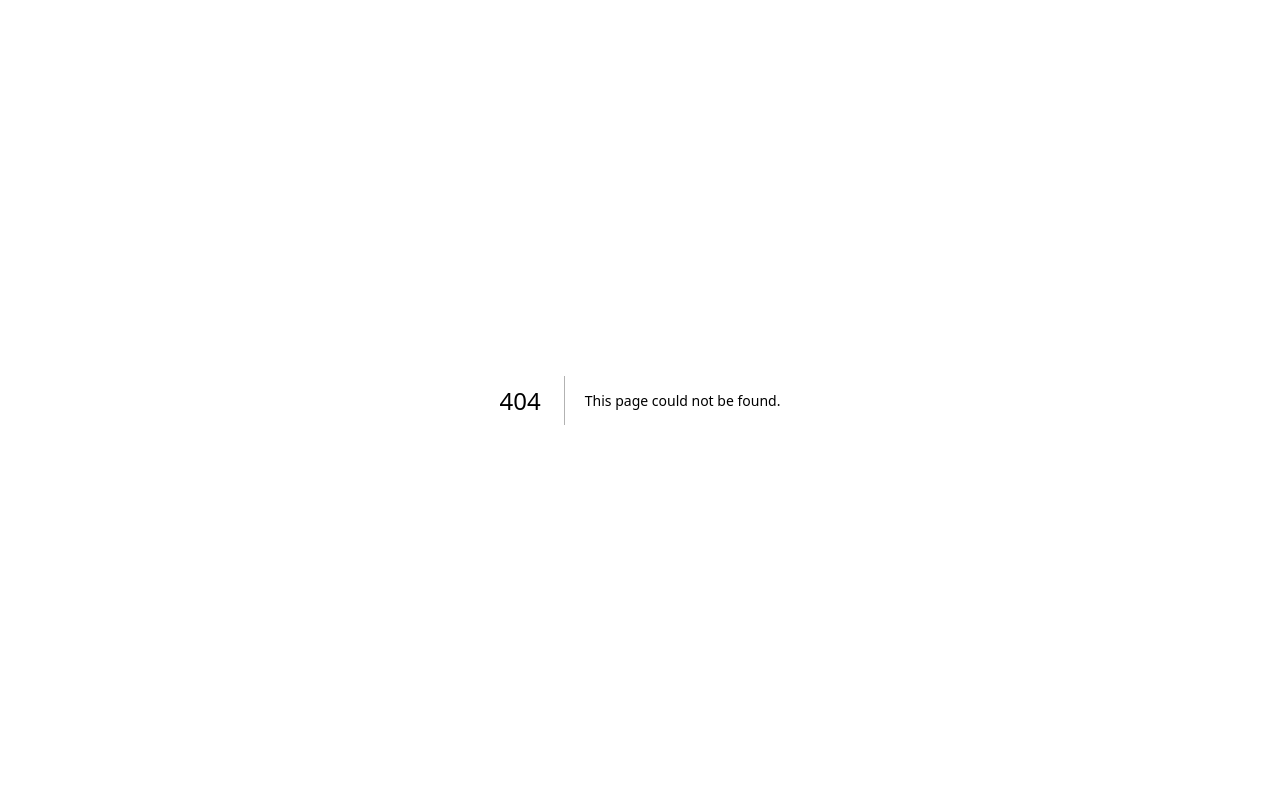
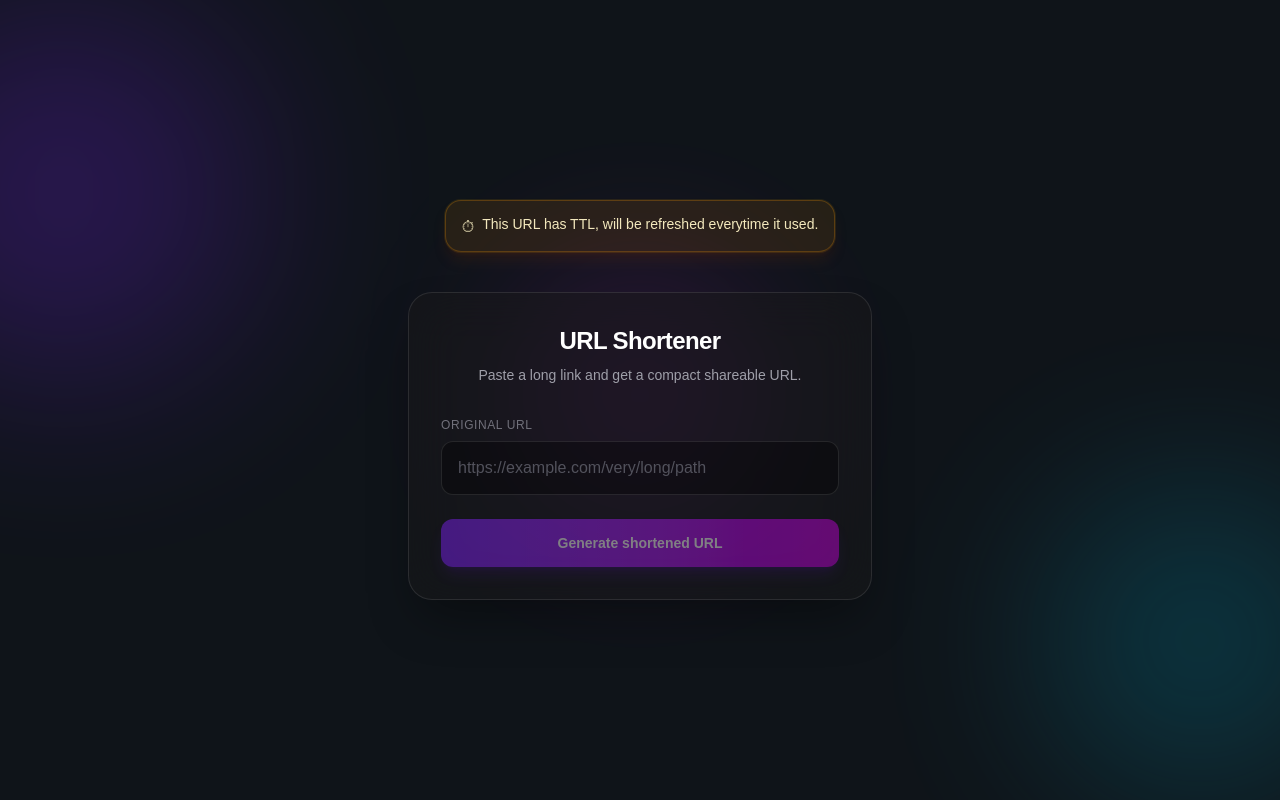
Before and after one commit to RizqiPangestu/portofolio-nextjs, a Next.js app: page /url-shortener in a window 1280 px wide. Before the commit this address had no page. Built offline with nearby package versions, Linux system fonts and the light colour scheme.

Commit message:
[FEATURE] URL Shortner Website (#21)
* Update resume (#19) (#20)

* fix kafka img source

* expose physic simulator hookes law

* tidy Image fill props

* run buildpacks on local

* url shortener

```diff
--- /dev/null
+++ b/src/app/api/url-shortener/route.ts
@@ -0,0 +1,115 @@
+import { NextResponse } from "next/server";
+
+function extractShortUrl(data: unknown): string | null {
+  if (!data || typeof data !== "object") return null;
+  const o = data as Record<string, unknown>;
+  const top = [o.shortUrl, o.short_url, o.link, o.shortLink];
+  for (const c of top) {
+    if (typeof c === "string" && c.trim()) return c.trim();
+  }
+  const nested = o.data;
+  if (nested && typeof nested === "object") {
+    const d = nested as Record<string, unknown>;
+    for (const c of [d.shortUrl, d.short_url, d.link]) {
+      if (typeof c === "string" && c.trim()) return c.trim();
+    }
+  }
+  return null;
+}
+
+export async function POST(request: Request) {
+  const serviceUrl = process.env.URL_SHORTENER_SERVICE_URL;
+  if (!serviceUrl?.trim()) {
+    return NextResponse.json(
+      {
+        error:
+          "Server misconfiguration: URL_SHORTENER_SERVICE_URL is not set.",
+      },
+      { status: 503 },
+    );
+  }
+
+  let body: unknown;
+  try {
+    body = await request.json();
+  } catch {
+    return NextResponse.json({ error: "Invalid JSON body." }, { status: 400 });
+  }
+
+  if (!body || typeof body !== "object") {
+    return NextResponse.json({ error: "Expected JSON object." }, { status: 400 });
+  }
+
+  const url = (body as { url?: unknown }).url;
+  if (typeof url !== "string" || !url.trim()) {
+    return NextResponse.json(
+      { error: "Field \"url\" is required." },
+      { status: 400 },
+    );
+  }
+
+  let parsed: URL;
+  try {
+    parsed = new URL(url.trim());
+  } catch {
+    return NextResponse.json(
+      { error: "Please enter a valid URL (include http:// or https://)." },
+      { status: 400 },
+    );
+  }
+
+  if (parsed.protocol !== "http:" && parsed.protocol !== "https:") {
+    return NextResponse.json(
+      { error: "Only http and https URLs are allowed." },
+      { status: 400 },
+    );
+  }
+
+  let upstream: Response;
+  try {
+    upstream = await fetch(serviceUrl.trim(), {
+      method: "POST",
+      headers: { "Content-Type": "application/json" },
+      body: JSON.stringify({ url: parsed.toString() }),
+    });
+  } catch {
+    return NextResponse.json(
+      { error: "Could not reach the URL shortener service." },
+      { status: 502 },
+    );
+  }
+
+  const text = await upstream.text();
+  let json: unknown;
+  try {
+    json = text ? JSON.parse(text) : null;
+  } catch {
+    return NextResponse.json(
+      {
+        error: "Shortener service returned non-JSON.",
+        detail: text.slice(0, 200),
+      },
+      { status: 502 },
+    );
+  }
+
+  if (!upstream.ok) {
+    const message =
+      (json &&
+        typeof json === "object" &&
+        typeof (json as { error?: unknown }).error === "string" &&
+        (json as { error: string }).error) ||
+      `Shortener service error (${upstream.status}).`;
+    return NextResponse.json({ error: message }, { status: upstream.status });
+  }
+
+  const shortUrl = extractShortUrl(json);
+  if (!shortUrl) {
+    return NextResponse.json(
+      { error: "Shortener response did not include a short URL." },
+      { status: 502 },
+    );
+  }
+
+  return NextResponse.json({ short_url: shortUrl });
+}
--- /dev/null
+++ b/src/app/ui/url-shortener/url-shortener.tsx
@@ -0,0 +1,160 @@
+"use client";
+
+import { useState } from "react";
+
+export default function UrlShortener() {
+  const [originalUrl, setOriginalUrl] = useState("");
+  const [shortUrl, setShortUrl] = useState<string | null>(null);
+  const [error, setError] = useState<string | null>(null);
+  const [loading, setLoading] = useState(false);
+  const [copied, setCopied] = useState(false);
+
+  const handleSubmit = async (e: React.FormEvent) => {
+    e.preventDefault();
+    setError(null);
+    setShortUrl(null);
+    setCopied(false);
+    setLoading(true);
+    try {
+      const res = await fetch("/api/url-shortener", {
+        method: "POST",
+        headers: { "Content-Type": "application/json" },
+        body: JSON.stringify({ url: originalUrl.trim() }),
+      });
+      const data: unknown = await res.json().catch(() => null);
+      const errMsg =
+        data &&
+        typeof data === "object" &&
+        typeof (data as { error?: unknown }).error === "string"
+          ? (data as { error: string }).error
+          : null;
+      if (!res.ok) {
+        setError(errMsg || "Something went wrong. Please try again.");
+        return;
+      }
+      const short =
+        data &&
+        typeof data === "object" &&
+        typeof (data as { short_url?: unknown }).short_url === "string"
+          ? (data as { short_url: string }).short_url
+          : null;
+      if (!short) {
+        setError("Unexpected response from server.");
+        return;
+      }
+      setShortUrl(short);
+    } catch {
+      setError("Network error. Check your connection and try again.");
+    } finally {
+      setLoading(false);
+    }
+  };
+
+  const handleCopy = async () => {
+    if (!shortUrl) return;
+    try {
+      await navigator.clipboard.writeText(shortUrl);
+      setCopied(true);
+      setTimeout(() => setCopied(false), 2000);
+    } catch {
+      setError("Could not copy to clipboard.");
+    }
+  };
+
+  return (
+    <div className="relative min-h-screen overflow-hidden bg-[#0f1419] text-zinc-100">
+      <div
+        className="pointer-events-none absolute inset-0 opacity-80"
+        aria-hidden
+      >
+        <div className="absolute -left-32 top-0 h-96 w-96 rounded-full bg-violet-600/30 blur-[100px]" />
+        <div className="absolute -right-20 bottom-0 h-80 w-80 rounded-full bg-cyan-500/25 blur-[90px]" />
+        <div className="absolute left-1/2 top-1/3 h-64 w-64 -translate-x-1/2 rounded-full bg-fuchsia-500/20 blur-[80px]" />
+      </div>
+
+      <div className="relative z-10 mx-auto flex min-h-screen max-w-lg flex-col items-center justify-center px-6 py-16">
+        <div className="mb-10 w-full text-center">
+          <p className="inline-flex max-w-md items-start gap-2 rounded-2xl border border-amber-500/25 bg-amber-500/10 px-4 py-3 text-left text-sm leading-relaxed text-amber-100/95 shadow-lg shadow-amber-900/20 ring-1 ring-amber-400/10">
+            <span className="mt-0.5 shrink-0 text-base" aria-hidden>
+              ⏱
+            </span>
+            <span>
+              This URL has TTL, will be refreshed everytime it used.
+            </span>
+          </p>
+        </div>
+
+        <div className="w-full rounded-3xl border border-white/10 bg-zinc-900/55 p-8 shadow-2xl shadow-black/40 backdrop-blur-xl">
+          <div className="mb-8 text-center">
+            <h1 className="text-2xl font-semibold tracking-tight text-white">
+              URL Shortener
+            </h1>
+            <p className="mt-2 text-sm text-zinc-400">
+              Paste a long link and get a compact shareable URL.
+            </p>
+          </div>
+
+          <form onSubmit={handleSubmit} className="flex flex-col gap-6">
+            <div className="flex flex-col gap-2">
+              <label
+                htmlFor="original-url"
+                className="text-xs font-medium uppercase tracking-wider text-zinc-500"
+              >
+                Original URL
+              </label>
+              <input
+                id="original-url"
+                name="url"
+                type="url"
+                inputMode="url"
+                autoComplete="url"
+                placeholder="https://example.com/very/long/path"
+                value={originalUrl}
+                onChange={(e) => setOriginalUrl(e.target.value)}
+                className="w-full rounded-xl border border-white/10 bg-black/35 px-4 py-3.5 text-base text-zinc-100 outline-none ring-0 transition placeholder:text-zinc-600 focus:border-violet-500/50 focus:bg-black/45 focus:shadow-[0_0_0_3px_rgba(139,92,246,0.2)]"
+                required
+              />
+            </div>
+
+            <div className="flex flex-col gap-4">
+              <button
+                type="submit"
+                disabled={loading || !originalUrl.trim()}
+                className="w-full rounded-xl bg-gradient-to-r from-violet-600 to-fuchsia-600 px-4 py-3.5 text-center text-sm font-semibold text-white shadow-lg shadow-violet-900/40 transition hover:from-violet-500 hover:to-fuchsia-500 focus-visible:outline focus-visible:outline-2 focus-visible:outline-offset-2 focus-visible:outline-violet-400 disabled:cursor-not-allowed disabled:opacity-45"
+              >
+                {loading ? "Shortening…" : "Generate shortened URL"}
+              </button>
+
+              {error && (
+                <p
+                  role="alert"
+                  className="rounded-lg border border-red-500/30 bg-red-950/50 px-3 py-2 text-center text-sm text-red-200"
+                >
+                  {error}
+                </p>
+              )}
+
+              {shortUrl && (
+                <div className="rounded-xl border border-emerald-500/25 bg-emerald-950/35 p-4">
+                  <p className="text-xs font-medium uppercase tracking-wider text-emerald-400/90">
+                    Your short link
+                  </p>
+                  <p className="mt-2 break-all font-mono text-sm text-emerald-100">
+                    {shortUrl}
+                  </p>
+                  <button
+                    type="button"
+                    onClick={handleCopy}
+                    className="mt-3 w-full rounded-lg border border-emerald-500/40 bg-emerald-900/40 py-2 text-sm font-medium text-emerald-100 transition hover:bg-emerald-800/50"
+                  >
+                    {copied ? "Copied!" : "Copy to clipboard"}
+                  </button>
+                </div>
+              )}
+            </div>
+          </form>
+        </div>
+      </div>
+    </div>
+  );
+}
--- /dev/null
+++ b/src/app/url-shortener/page.tsx
@@ -0,0 +1,11 @@
+import type { Metadata } from "next";
+import UrlShortener from "../ui/url-shortener/url-shortener";
+
+export const metadata: Metadata = {
+  title: "URL Shortener | Rizqi Pangestu",
+  description: "Shorten long URLs using an external shortener service.",
+};
+
+export default function UrlShortenerPage() {
+  return <UrlShortener />;
+}
```
Also changed, not shown: 1 other file (tests, documents, lock files or other folders).
